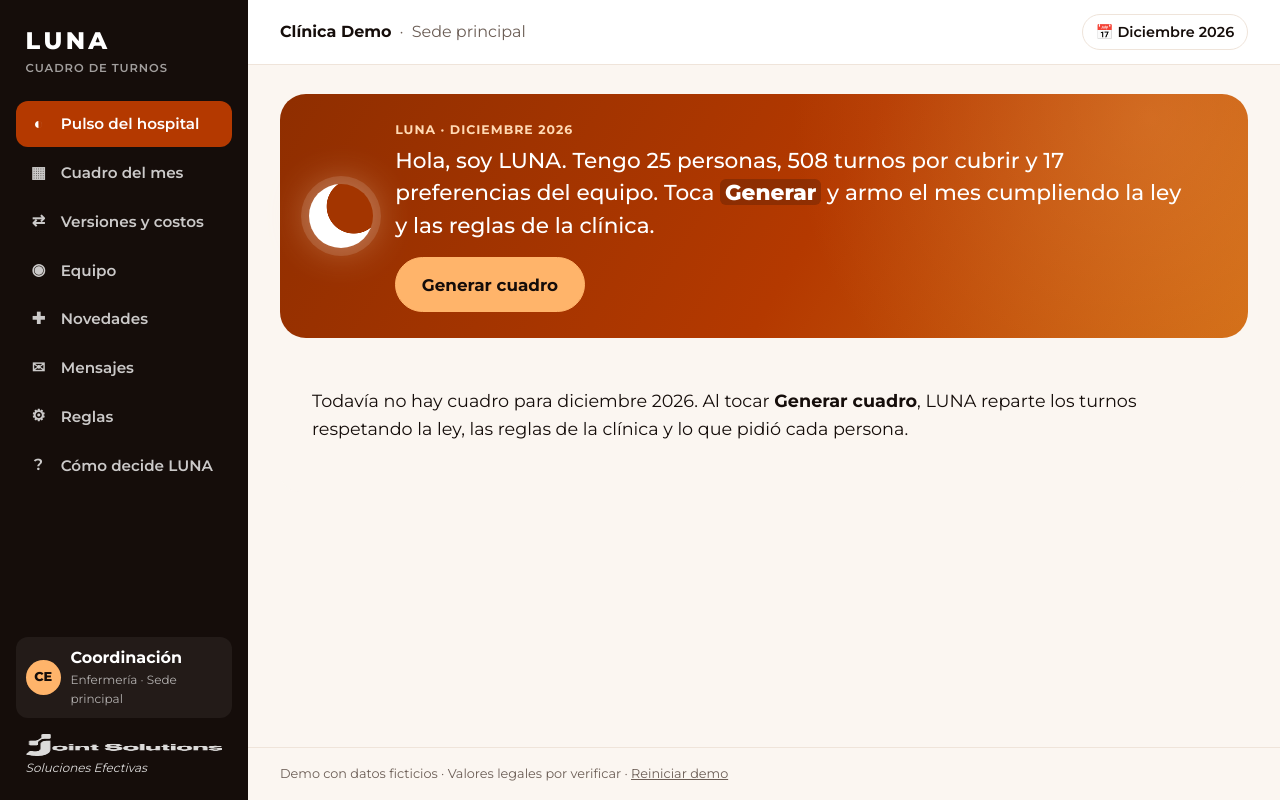
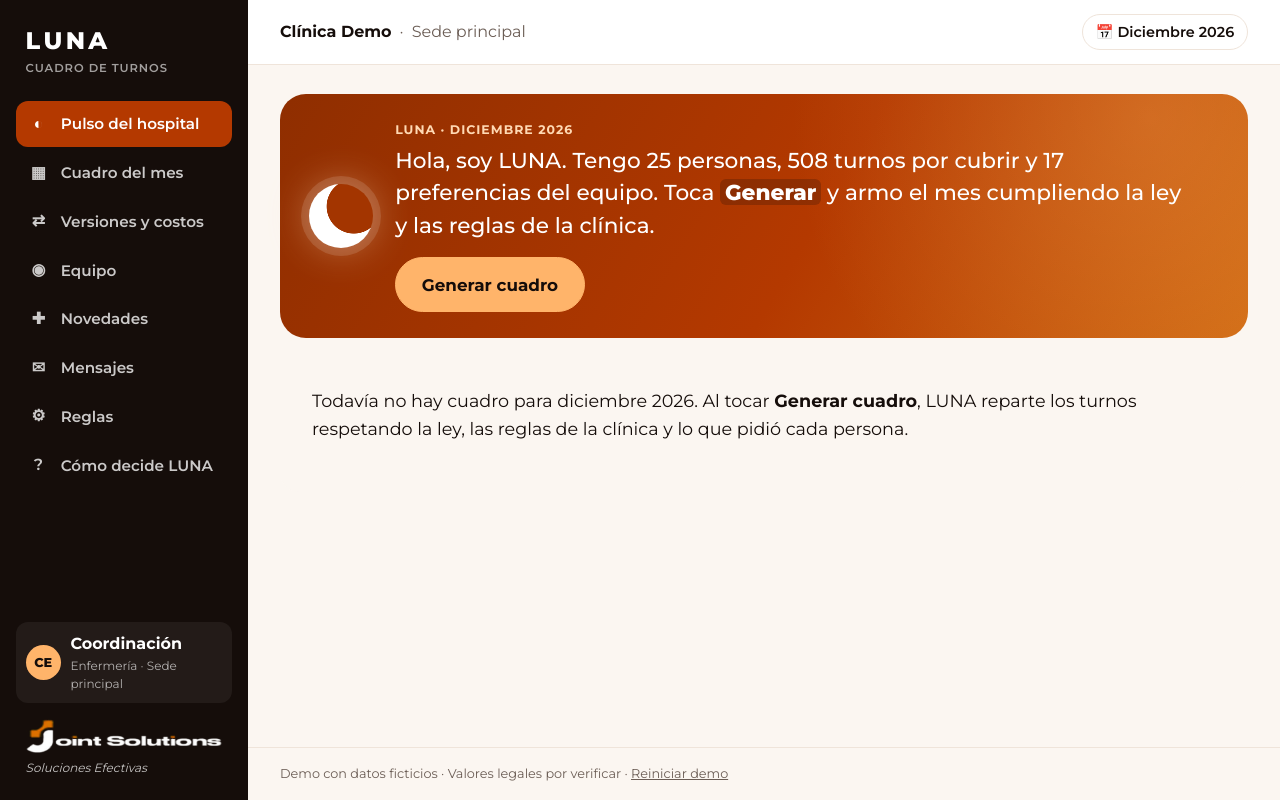
Before and after one commit to davidandradebar/luna, a Flask app: page / in a window 1280 px wide. Run offline with Flask 3, Linux system fonts and the light colour scheme.

Commit message:
Logo de Joint Solutions actualizado en la barra lateral

```diff
--- a/app/static/luna.css
+++ b/app/static/luna.css
@@ -43,9 +43,9 @@ h3 { font-size: 1.05rem; font-weight: 700; margin: .2rem 0 .5rem; }
 .user { display: flex; gap: .6rem; align-items: center; padding: .6rem; border-radius: 12px; background: rgba(255,255,255,.06); }
 .user small { display: block; opacity: .65; font-size: .75rem; }
 .avatar { display: grid; place-items: center; width: 2.2rem; height: 2.2rem; border-radius: 50%; background: var(--accent); color: var(--ink); font-weight: 800; font-size: .8rem; flex: none; }
-.by { display: flex; flex-direction: column; gap: .2rem; padding: 0 .6rem; font-size: .75rem; opacity: .85; }
-.joint-logo { height: 22px; width: auto; display: block; }
-.tagline { font-style: italic; }
+.by { display: flex; flex-direction: column; gap: .35rem; padding: 0 .6rem; font-size: .75rem; }
+.joint-logo { height: 34px; width: auto; display: block; }
+.tagline { font-style: italic; opacity: .75; }
 .main { min-width: 0; display: flex; flex-direction: column; background: var(--tint-soft); }
 .appbar { display: flex; justify-content: space-between; align-items: center; gap: 1rem; padding: .9rem 2rem; background: var(--white); border-bottom: 1px solid var(--line); flex-wrap: wrap; position: sticky; top: 0; z-index: 5; }
 .crumbs { color: var(--muted); display: flex; gap: .5rem; }
--- a/app/templates/base.html
+++ b/app/templates/base.html
@@ -30,7 +30,7 @@
     </nav>
     <div class="sidebar-foot">
       <div class="user"><span class="avatar">CE</span><div><b>Coordinación</b><small>Enfermería · Sede principal</small></div></div>
-      <div class="by"><img class="joint-logo" src="{{ url_for('static', filename='img/logo_joint_blanco.png') }}" alt="Joint Solutions"><span class="tagline">Soluciones Efectivas</span></div>
+      <div class="by"><img class="joint-logo" src="{{ url_for('static', filename='img/logo_joint_oscuro.png') }}" alt="Joint Solutions"><span class="tagline">Soluciones Efectivas</span></div>
     </div>
   </aside>
   <div class="main">
```
Also changed, not shown: scripts/export_static.py (+6 -2 lines), app/static/img/logo_joint.png (added), app/static/img/logo_joint_blanco.png (deleted), app/static/img/logo_joint_oscuro.png (added).
